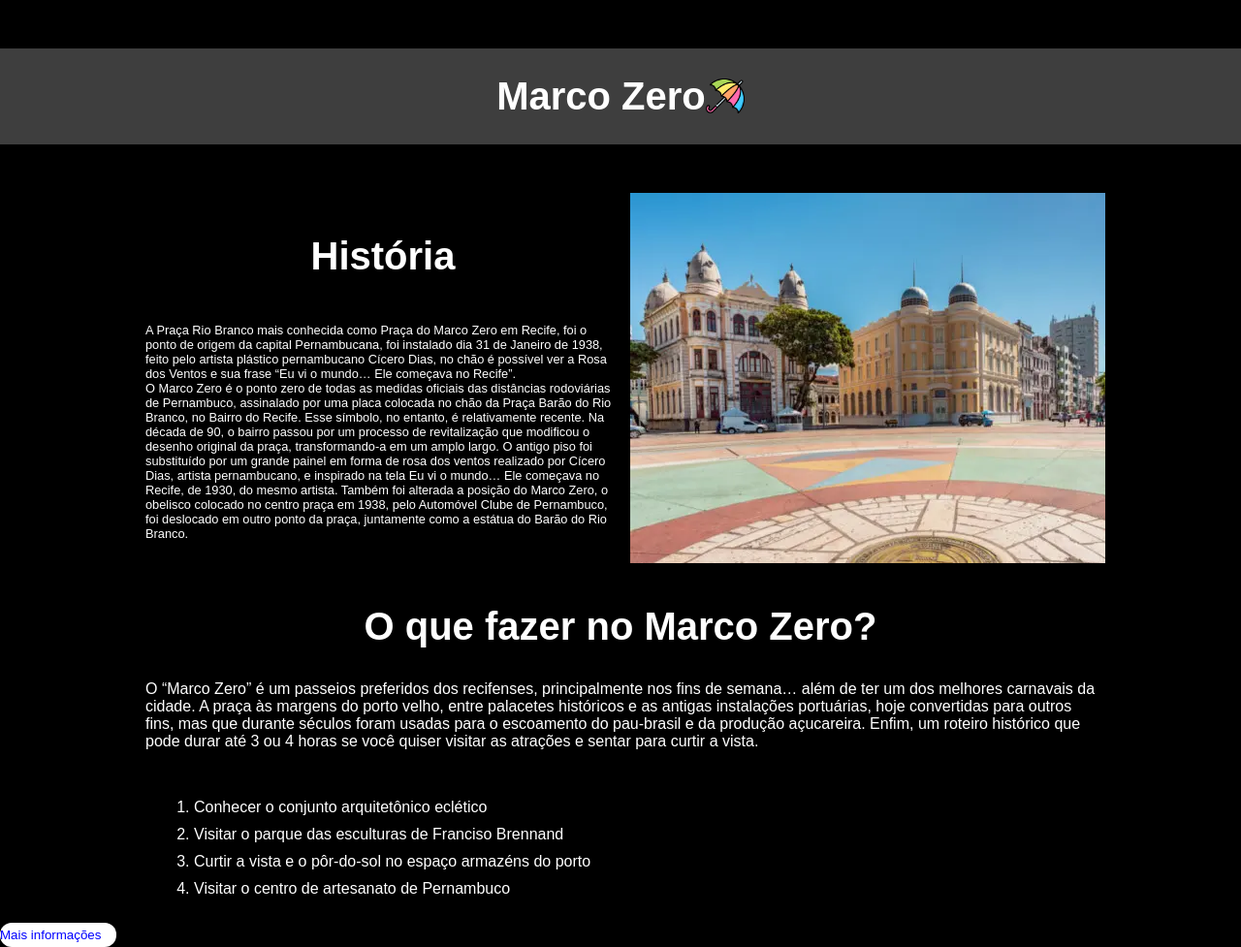
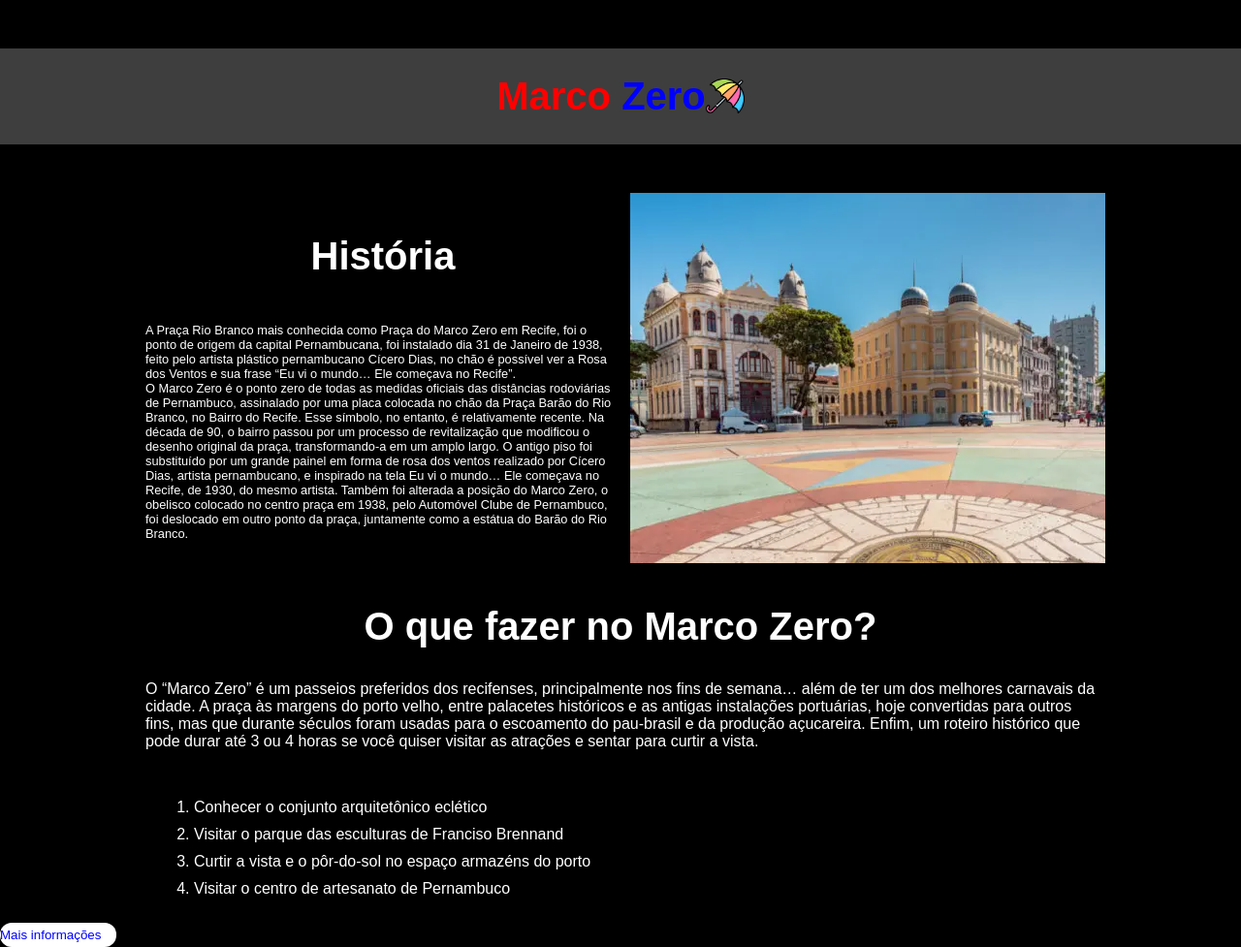
Before and after one commit to Denysmak/Projetos-html, a plain HTML site: page MarcoZero/index.html in a window 1280 px wide. Shown: the whole page at 97% size. Drawn offline with Linux system fonts and the light colour scheme.

Commit message:
cores no h1

```diff
--- a/MarcoZero/index.html
+++ b/MarcoZero/index.html
@@ -10,7 +10,7 @@
 </head>
 <body>
     <header>
-        <h1>Marco Zero</h1>
+        <h1>Marco <span>Zero</span></h1>
         <img class="guarda-chuva"src="./imagens/guarda-chuva.png" alt="">
     </header>
     <main>
--- a/MarcoZero/style.css
+++ b/MarcoZero/style.css
@@ -24,11 +24,19 @@ header{
     width: 100%;
     justify-content: center;
 }
+header h1{
+  color: red;
+}
+span{
+  color: blue;
+}
 
   h1 {
       text-align: center;
-      font-size: 2.5rem;;
+      font-size: 2.5rem;
+
   }
+
   .guarda-chuva{
     width: 40px;
     height: 40px;
```
